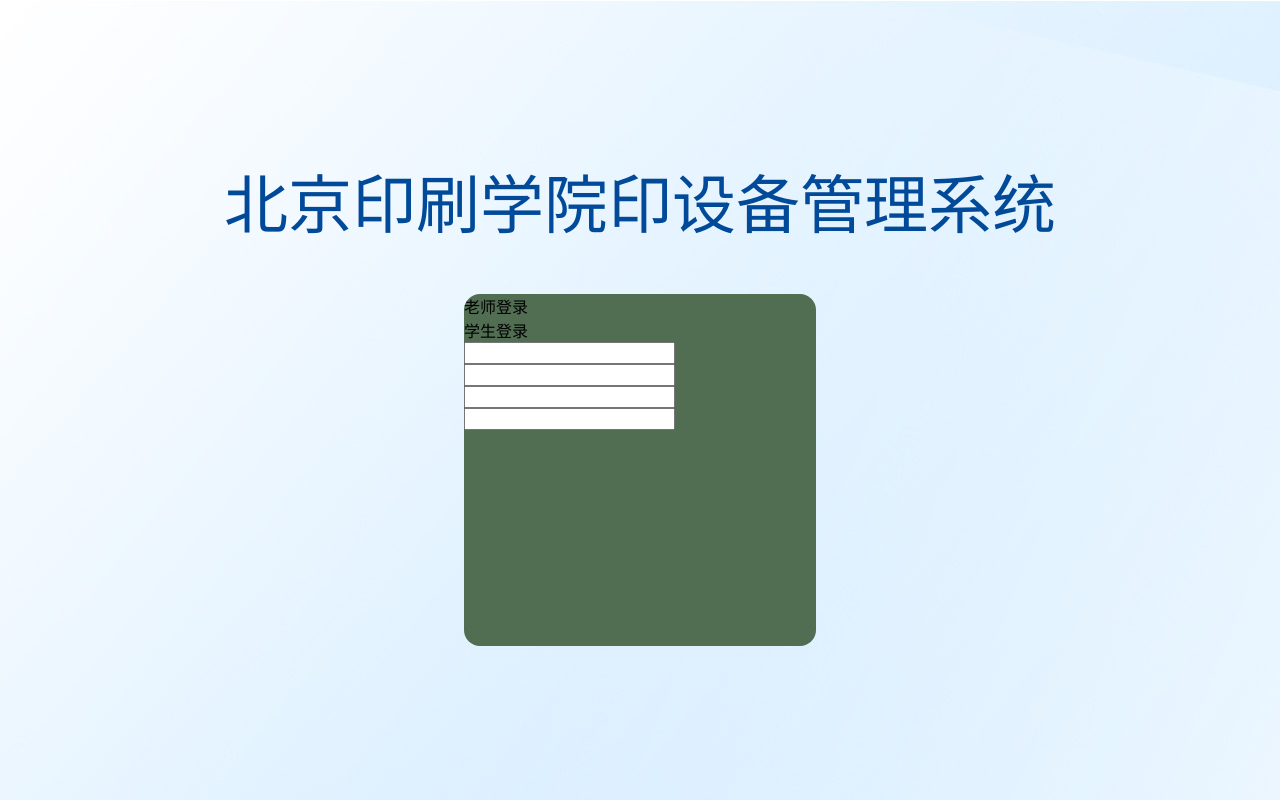
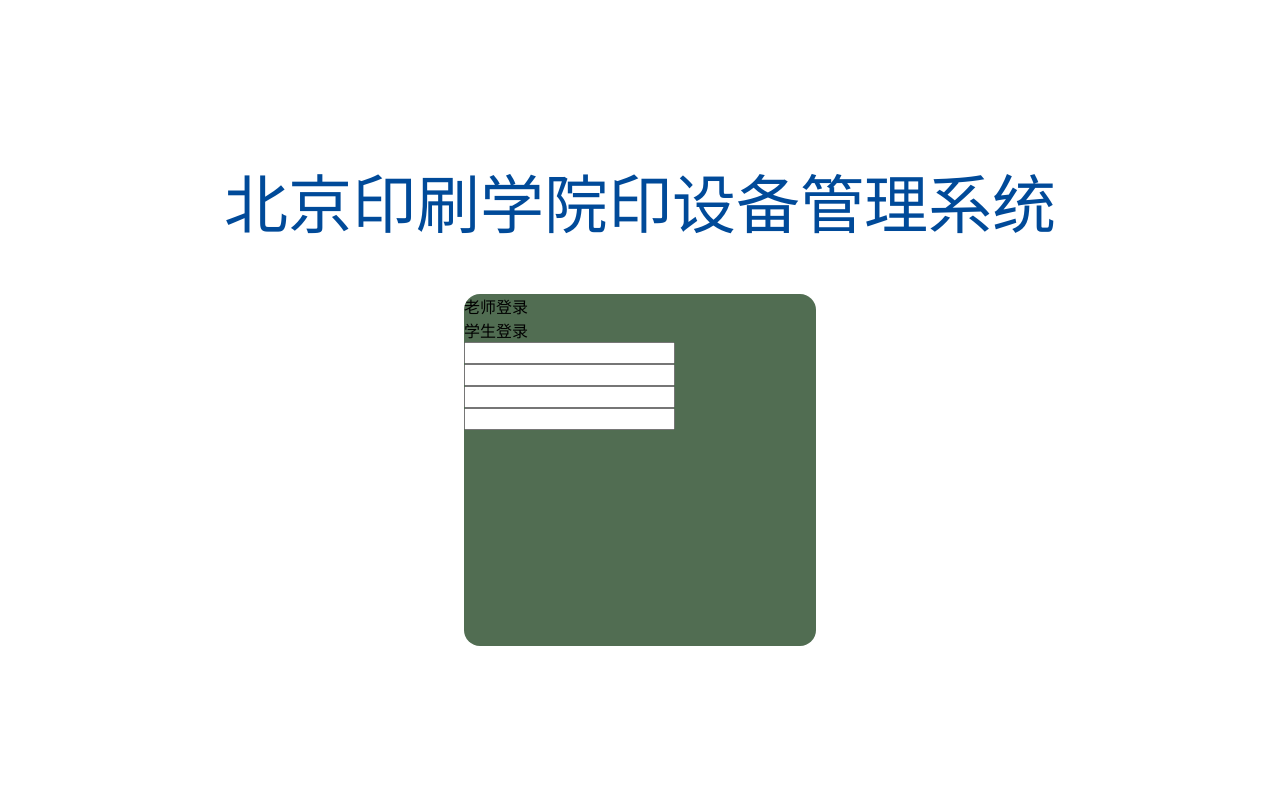
Before and after one commit to anbition123/Beiyin-University-Equipment-Management-System, a React (Create React App) app: page / in a window 1280 px wide. Built offline with nearby package versions, Linux system fonts and the light colour scheme.

Commit message:
第一次提交

```diff
--- a/src/login.css
+++ b/src/login.css
@@ -5,7 +5,7 @@
     justify-content:center;
     align-items: center;
     flex-direction: column;
-    background-image: url("../access/bg.jpeg");
+    /* background-image: url("../access/bg.jpeg"); */
     background-size: "100% 100%";
     height: 100vh;
 }
```
Also changed, not shown: access/bg.jpeg (deleted), 1 other file (tests, documents, lock files or other folders).
